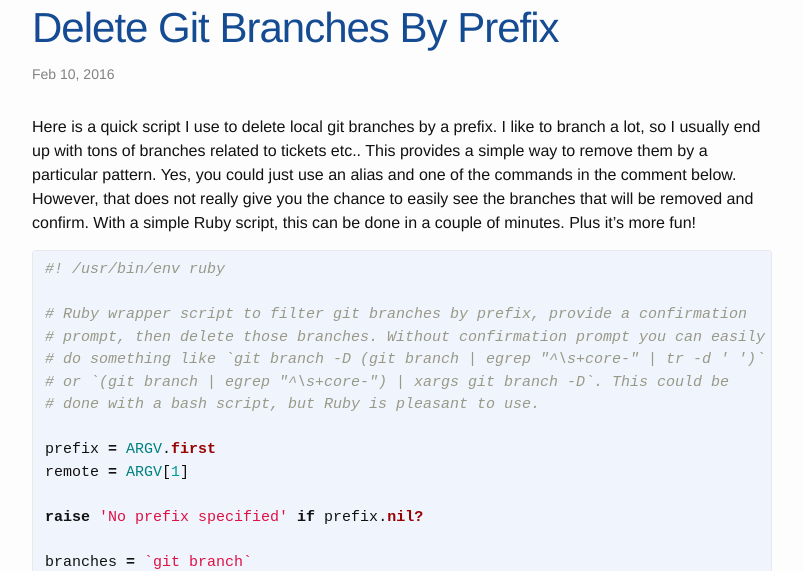
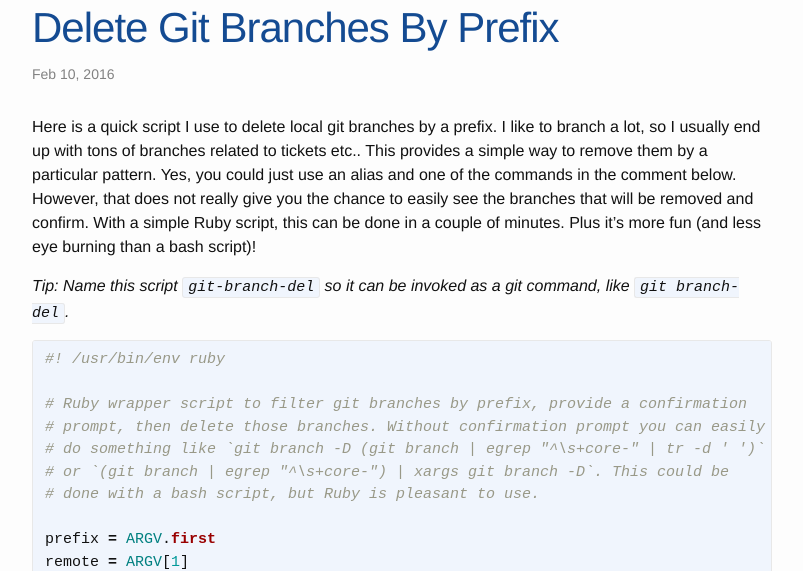
Before and after one commit to damiankloip/damiankloip.github.io, a Jekyll site: the page built from _posts/2016-02-10-git-branch-delete.markdown, in a window 1280 px wide and 900 px high, cut to the strip 329-900 px from the top of the window. Shown: the whole strip, without its empty margins (238-1041 px from the left). Built offline with Jekyll 4.4.1, drawn with Linux system fonts in a browser that asks for light colours; comment, search, counter and statistics services are not loaded.

Commit message:
Add naming update

```diff
--- a/_posts/2016-02-10-git-branch-delete.markdown
+++ b/_posts/2016-02-10-git-branch-delete.markdown
@@ -12,7 +12,10 @@ branch a lot, so I usually end up with tons of branches related to tickets etc..
 This provides a simple way to remove them by a particular pattern. Yes, you could
 just use an alias and one of the commands in the comment below. However, that does not
 really give you the chance to easily see the branches that will be removed and confirm.
-With a simple Ruby script, this can be done in a couple of minutes. Plus it's more fun!
+With a simple Ruby script, this can be done in a couple of minutes. Plus it's more fun (and
+less eye burning than a bash script)!
+
+*Tip: Name this script `git-branch-del` so it can be invoked as a git command, like `git branch-del`.*
 
 <!--more-->
 
```
